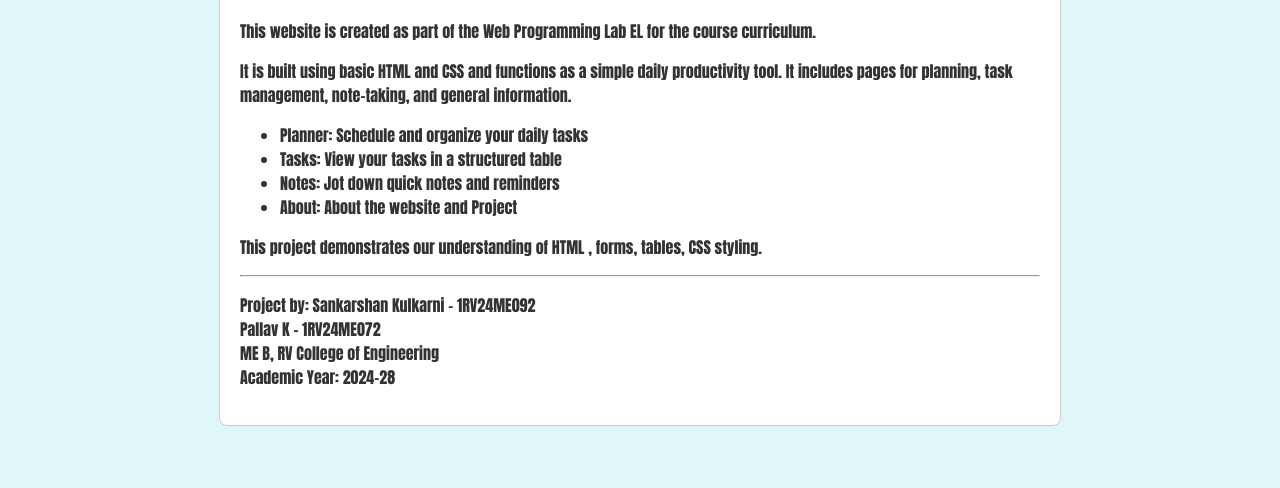
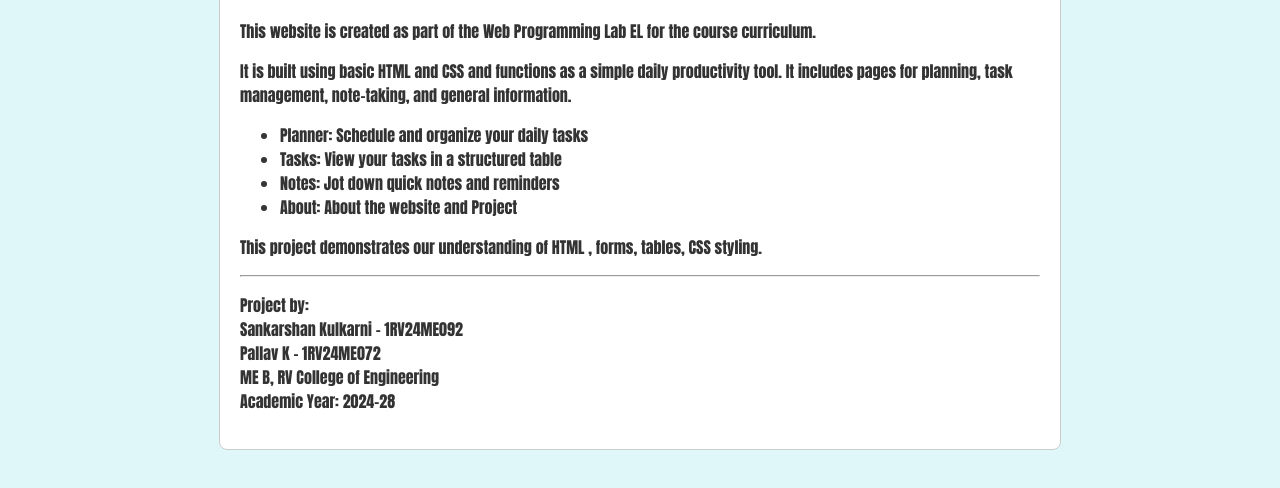
Before and after one commit to Sankiiiiii/mydailywebsite, a plain HTML site: page about.html in a window 1280 px wide. Shown: the part 152-640 px from the top of the page. Drawn offline with Linux system fonts and the light colour scheme.

Commit message:
Update about.html

```diff
--- a/about.html
+++ b/about.html
@@ -31,7 +31,7 @@
 
     <hr>
 
-    <p>Project by:
+    <p>Project by:<br>
     Sankarshan Kulkarni - 1RV24ME092<br>
     Pallav K - 1RV24ME072<br>
     ME B, RV College of Engineering<br>
```
